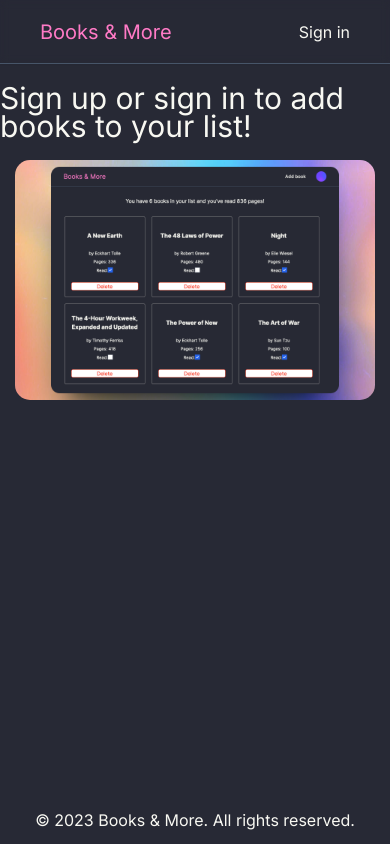
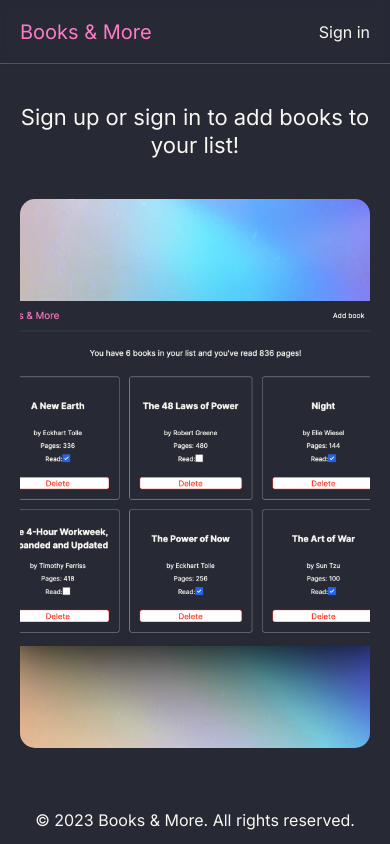
Before and after one commit to urbanobaz/booksV3, a Next.js app: page / in a window 390 px wide. Built offline with nearby package versions, Linux system fonts and the light colour scheme; no server answers.

Commit message:
More UI edits, responsiveness edits

```diff
--- a/app/globals.css
+++ b/app/globals.css
@@ -11,12 +11,23 @@ html {
   min-height: calc(100svh - 112px);
 }
 
+.home-wrapper {
+  display: flex;
+  flex-direction: column;
+  justify-content: center;
+  max-width: 1300px;
+  margin: auto;
+  height: calc(100svh - 112px);
+}
+
 .main-home-text {
   display: flex;
   justify-content: center;
+  text-align: center;
   font-size: 30px;
   line-height: 1.75rem;
   padding: 20px 0;
+  margin-bottom: 20px;
 }
 
 .wrapper,
@@ -24,10 +35,10 @@ html {
   display: flex;
   justify-content: center;
   height: 75%;
+  margin-bottom: 30px;
 }
 
 .main-image {
-  aspect-ratio: 3 / 2;
   border-radius: 15px;
   object-fit: cover;
 }
@@ -56,6 +67,18 @@ html {
   }
 
   .wrapper-mini {
-    padding: 0 15px;
+    min-height: 50%;
+  }
+
+  .main-image {
+    width: 100%;
+  }
+
+  .home-wrapper {
+    padding: 0 20px;
+  }
+
+  .main-home-text {
+    font-size: 22px;
   }
 }
--- a/app/page.tsx
+++ b/app/page.tsx
@@ -2,7 +2,7 @@ import Image from "next/image";
 
 export default function Home() {
   return (
-    <div className="container max-w-7xl mx-auto my-auto w-full h-full flex flex-col justify-center">
+    <div className="home-wrapper">
       <h1 className="main-home-text">
         Sign up or sign in to add books to your list!
       </h1>
--- a/components/navbar/Navbar.module.css
+++ b/components/navbar/Navbar.module.css
@@ -1,11 +1,11 @@
+@media (max-width: 1300px) {
+  .navbar {
+    padding: 0 40px;
+  }
+}
+
 @media (max-width: 640px) {
   .navbar {
     padding: 0 20px;
   }
 }
-
-@media (max-width: 1300px) {
-  .navbar {
-    padding: 0 40px;
-  }
-}
```
